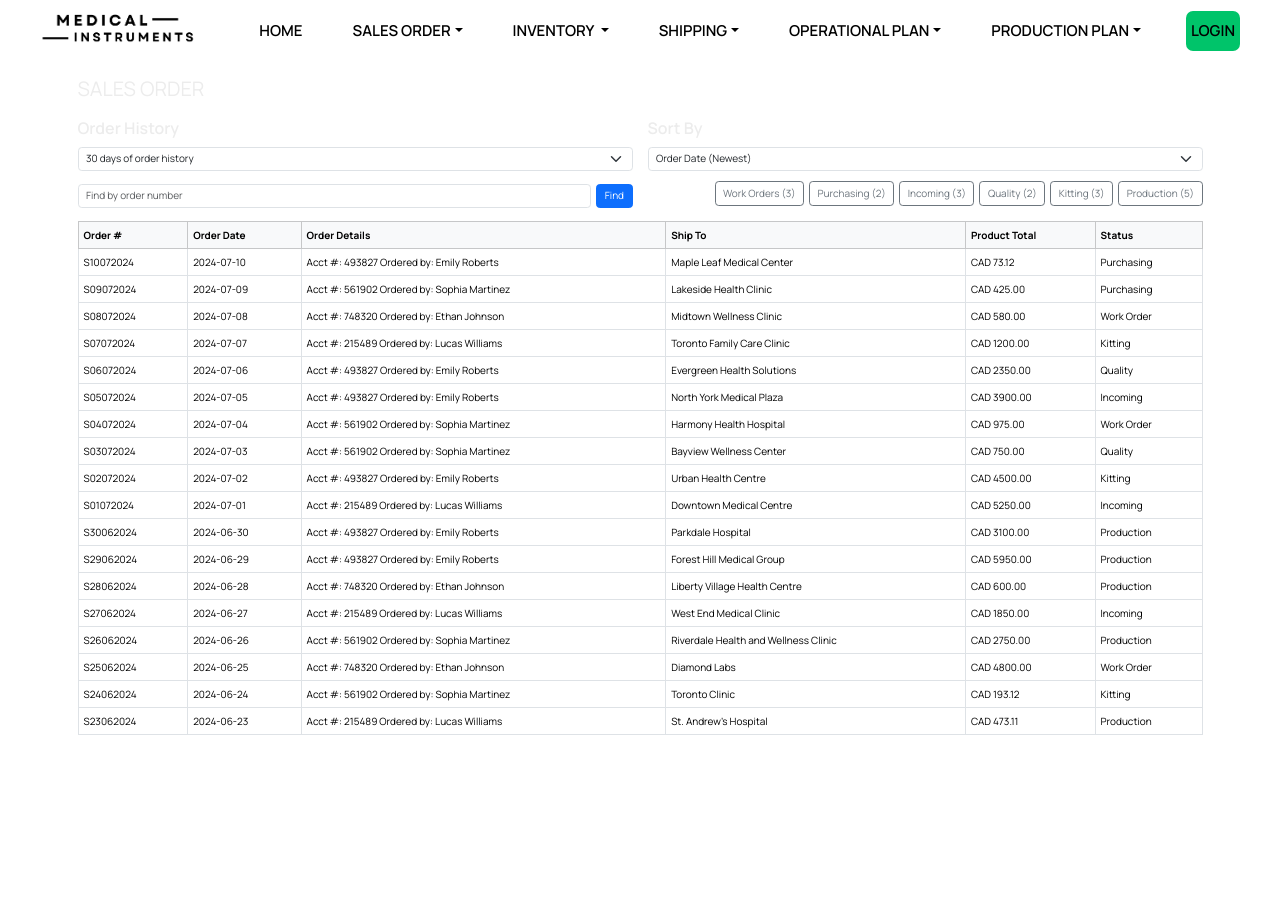
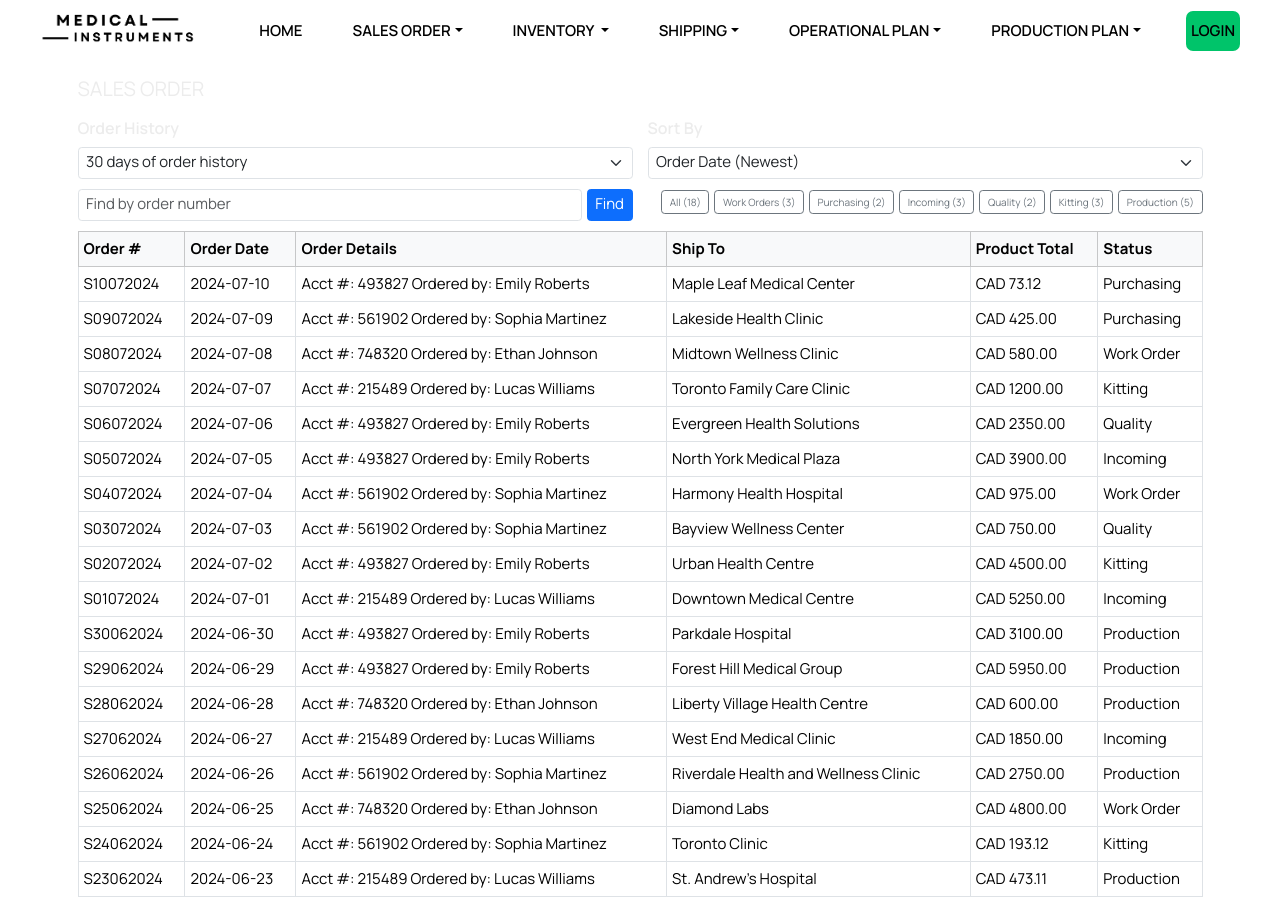
Before and after one commit to marvenilla/medical-instruments, a React (Vite) app: page /sales in a window 1280 px wide. Before the commit the page ends 800 px from the top, so only its background shows below. Built offline with nearby package versions, Linux system fonts and the light colour scheme.

Commit message:
Implemented filtering criteria for search and sortBy

```diff
--- a/src/pages/Sales.jsx
+++ b/src/pages/Sales.jsx
@@ -7,6 +7,7 @@ const Sales = () => {
   const [orderHistory, setOrderHistory] = useState("30 days");
   const [sortBy, setSortBy] = useState("Order Date (Newest)");
   const [searchText, setSearchText] = useState("");
+  const [statusData, setStatusData] = useState([]);
 
   useEffect(() => {
     const dummyOrders = [
@@ -162,6 +163,21 @@ const Sales = () => {
   const handleSortByChange = (e) => setSortBy(e.target.value);
   const handleSearchTextChange = (e) => setSearchText(e.target.value);
 
+  const filterByStatus = (status) => {
+    if (status === "All") {
+      setOrders(orders);
+      setStatusData(orders)
+    } else {
+      const filtered = orders.filter((order) => order.status === status);
+      setStatusData(filtered);
+    }
+  };
+
+  const statusCounts = orders.reduce((acc, order) => {
+    acc[order.status] = (acc[order.status] || 0) + 1;
+    return acc;
+  }, {});
+
   const filterOrders = () => {
     let filteredOrders = orders;
 
@@ -184,8 +200,13 @@ const Sales = () => {
     const cutoffDate = new Date(now.setDate(now.getDate() - daysAgo));
     filteredOrders = filteredOrders.filter((order) => new Date(order.date) >= cutoffDate);
 
+    //Filter by status selection
+    if(statusData.length > 0){
+      filteredOrders = statusData;
+    }
     // Filter by search text
     if (searchText) {
+      // setStatusData([])
       filteredOrders = filteredOrders.filter((order) =>
         order.id.toLowerCase().includes(searchText.toLowerCase())
       );
@@ -215,7 +236,7 @@ const Sales = () => {
   return (
     <div>
       <PageNav />
-      <div className="container mt-4">
+      <div className="container mt-4 fs-4">
       <h2 className="mb-4">SALES ORDER</h2>
       <div className="row mb-3">
         <div className="col-md-6">
@@ -223,7 +244,7 @@ const Sales = () => {
           <label htmlFor="orderHistory" className="form-label">
             Order History
           </label>
-          <select id="orderHistory" onChange={handleOrderHistoryChange} value={orderHistory} className="form-select">
+          <select id="orderHistory" onChange={handleOrderHistoryChange} value={orderHistory} className="form-select fs-4">
             <option value="30 days">30 days of order history</option>
             <option value="60 days">60 days of order history</option>
             <option value="90 days">90 days of order history</option>
@@ -233,7 +254,7 @@ const Sales = () => {
           <label htmlFor="sortBy" className="form-label">
             Sort By
           </label>
-          <select id="sortBy" value={sortBy} onChange={handleSortByChange} className="form-select">
+          <select id="sortBy" value={sortBy} onChange={handleSortByChange} className="form-select fs-4">
             <option>Order Date (Newest)</option>
             <option>Order Date (Oldest)</option>
             <option>Amount (High to Low)</option>
@@ -248,31 +269,35 @@ const Sales = () => {
             type="text"
             value={searchText}
             onChange={handleSearchTextChange}
-            className="form-control me-2"
+            className="form-control me-2 fs-4"
             placeholder="Find by order number"
           />
-          <button className="btn btn-primary" type="button">
+          <button className="btn btn-primary fs-4" type="button">
             <i className="fas fa-search"></i> Find
           </button>
         </div>
         <div className="col-md-6 d-flex flex-wrap justify-content-end">
-          <button type="button" className="btn btn-outline-secondary me-2 mb-2">
-            Work Orders (3)
+        <button type="button" onClick={() => filterByStatus("All")} className="btn btn-outline-secondary me-2 mb-2">
+            All ({orders.length})
           </button>
-          <button type="button" className="btn btn-outline-secondary me-2 mb-2">
-            Purchasing (2)
+
+          <button type="button" onClick={() => filterByStatus("Work Order")} className="btn btn-outline-secondary me-2 mb-2">
+            Work Orders ({statusCounts["Work Order"] || 0})
           </button>
-          <button type="button" className="btn btn-outline-secondary me-2 mb-2">
-            Incoming (3)
+          <button type="button" onClick={() => filterByStatus("Purchasing")}  className="btn btn-outline-secondary me-2 mb-2">
+            Purchasing ({statusCounts["Purchasing"] || 0})
           </button>
-          <button type="button" className="btn btn-outline-secondary me-2 mb-2">
-            Quality (2)
+          <button type="button" onClick={() => filterByStatus("Incoming")} className="btn btn-outline-secondary me-2 mb-2">
+            Incoming ({statusCounts["Incoming"] || 0})
           </button>
-          <button type="button" className="btn btn-outline-secondary me-2 mb-2">
-            Kitting (3)
+          <button type="button" onClick={() => filterByStatus("Quality")} className="btn btn-outline-secondary me-2 mb-2">
+            Quality ({statusCounts["Quality"] || 0})
           </button>
-          <button type="button" className="btn btn-outline-secondary mb-2">
-            Production (5)
+          <button type="button" onClick={() => filterByStatus("Kitting")} className="btn btn-outline-secondary me-2 mb-2">
+            Kitting ({statusCounts["Kitting"] || 0})
+          </button>
+          <button type="button" onClick={() => filterByStatus("Production")} className="btn btn-outline-secondary mb-2">
+            Production ({statusCounts["Production"] || 0})
           </button>
         </div>
       </div>
```
